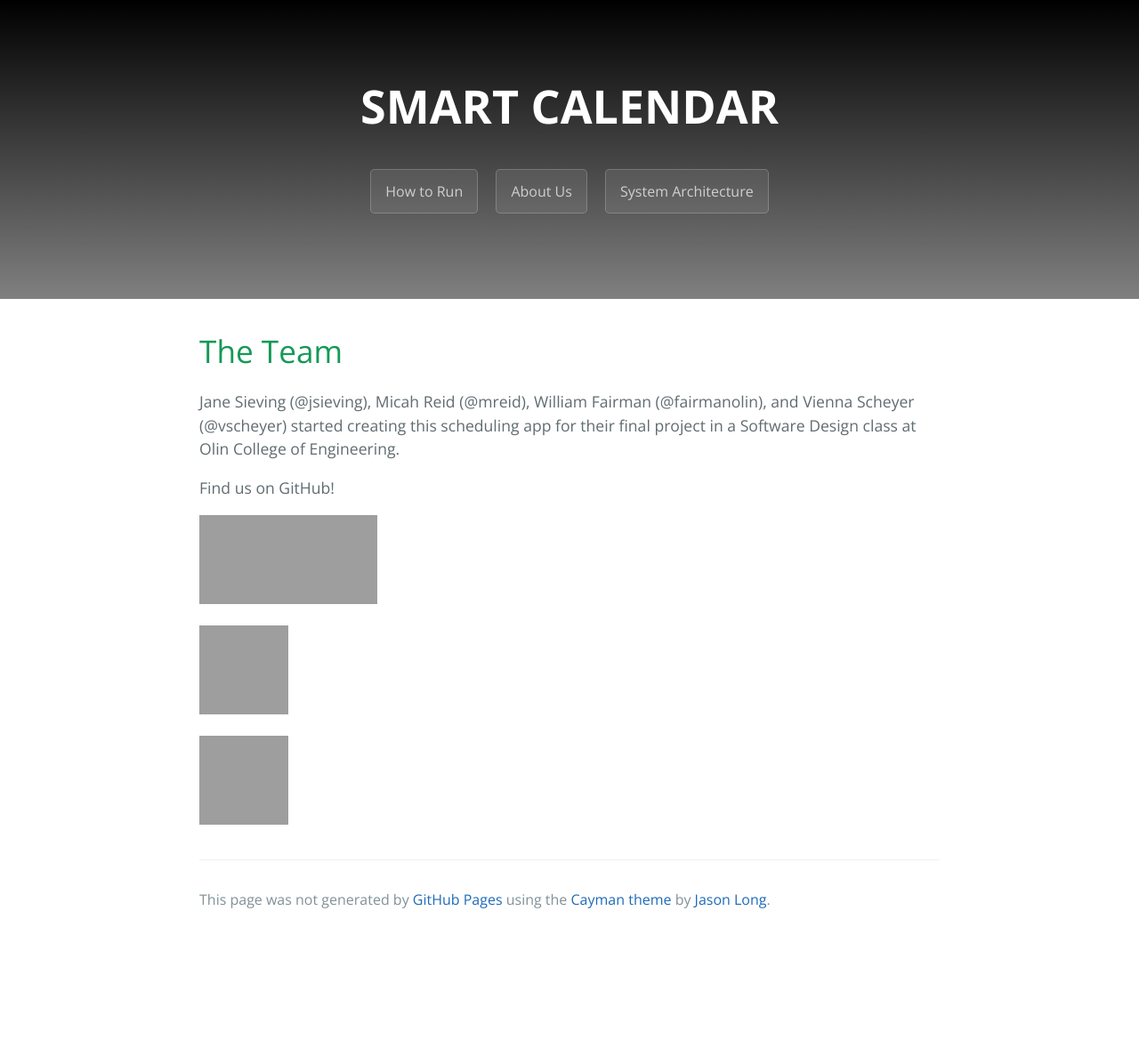
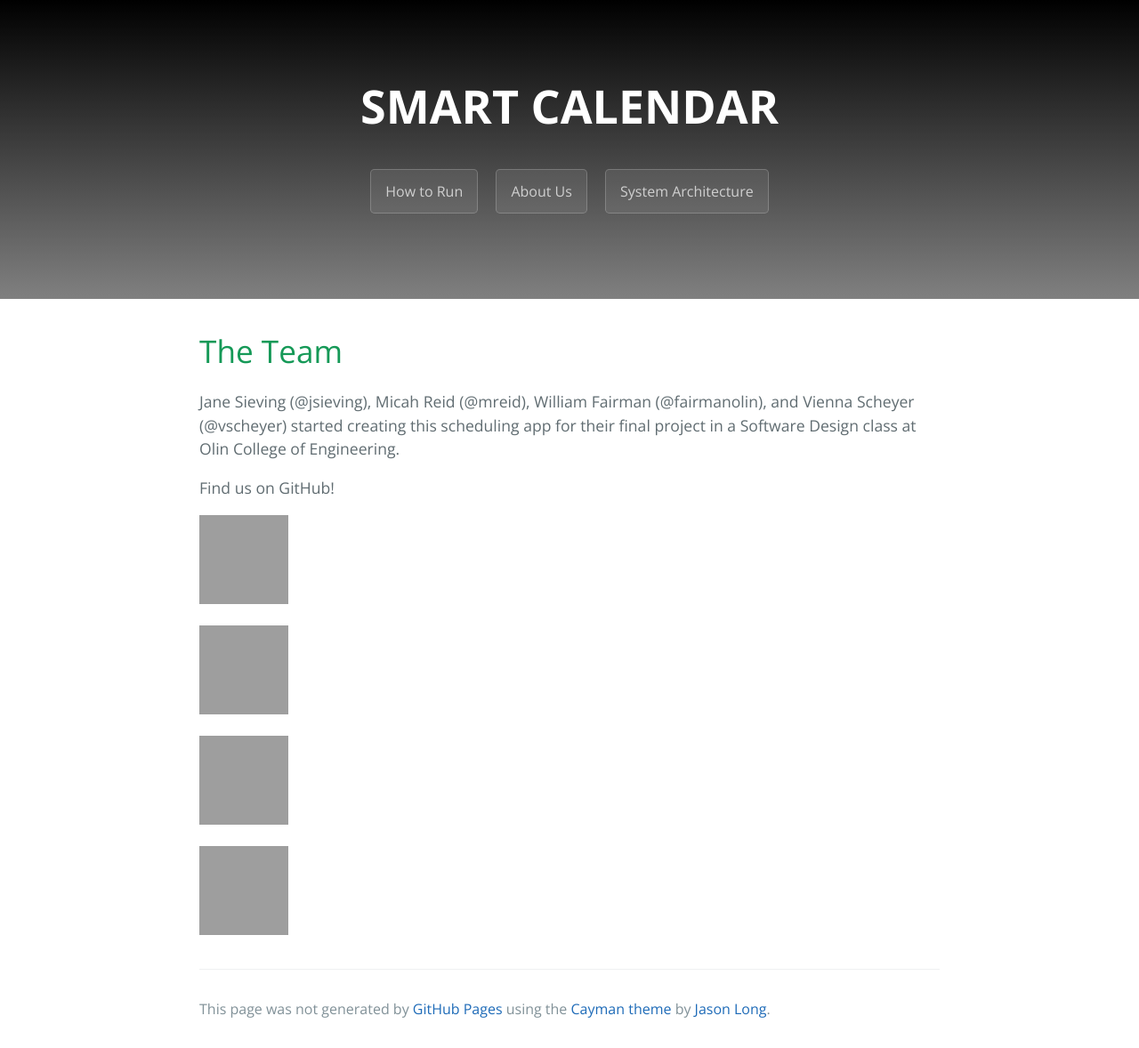
Before and after one commit to jsieving/smart-calendar, a Jekyll site: the page built from aboutUs.md, in a window 1280 px wide. Shown: the whole page at 89% size. Built offline with Jekyll 4.4.1, drawn with Linux system fonts in a browser that asks for light colours; before the commit the page ends 1055 px from its top, so only the background shows below that; grey boxes are pictures that could not be loaded.

Commit message:
Update aboutUs.md

```diff
--- a/aboutUs.md
+++ b/aboutUs.md
@@ -10,7 +10,7 @@ Jane Sieving (@jsieving), Micah Reid (@mreid), William Fairman (@fairmanolin), a
 Find us on GitHub!
 
 <a href= "https://github.com/wfairmanolin">
-<img src='https://avatars0.githubusercontent.com/u/31521968?s=200&v=4)](https://github.com/wfairmanolin' alt="Drawing" style= "width: 100px;" align=left/>
+<img src='https://avatars0.githubusercontent.com/u/31521968?s=200&v=4)](https://github.com/wfairmanolin' alt="Drawing" style= "width: 100px;"/>
 
 
 
```
